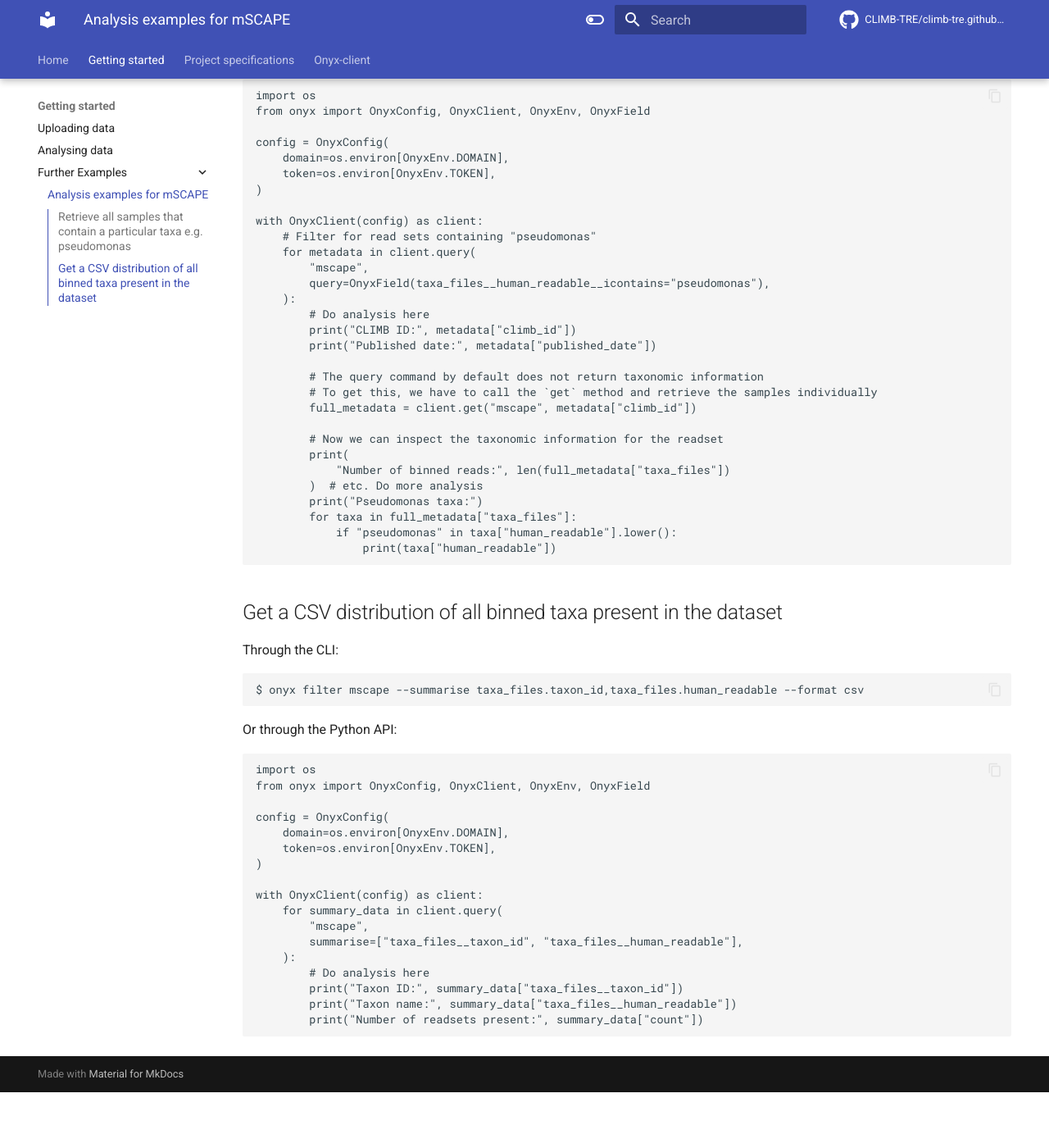
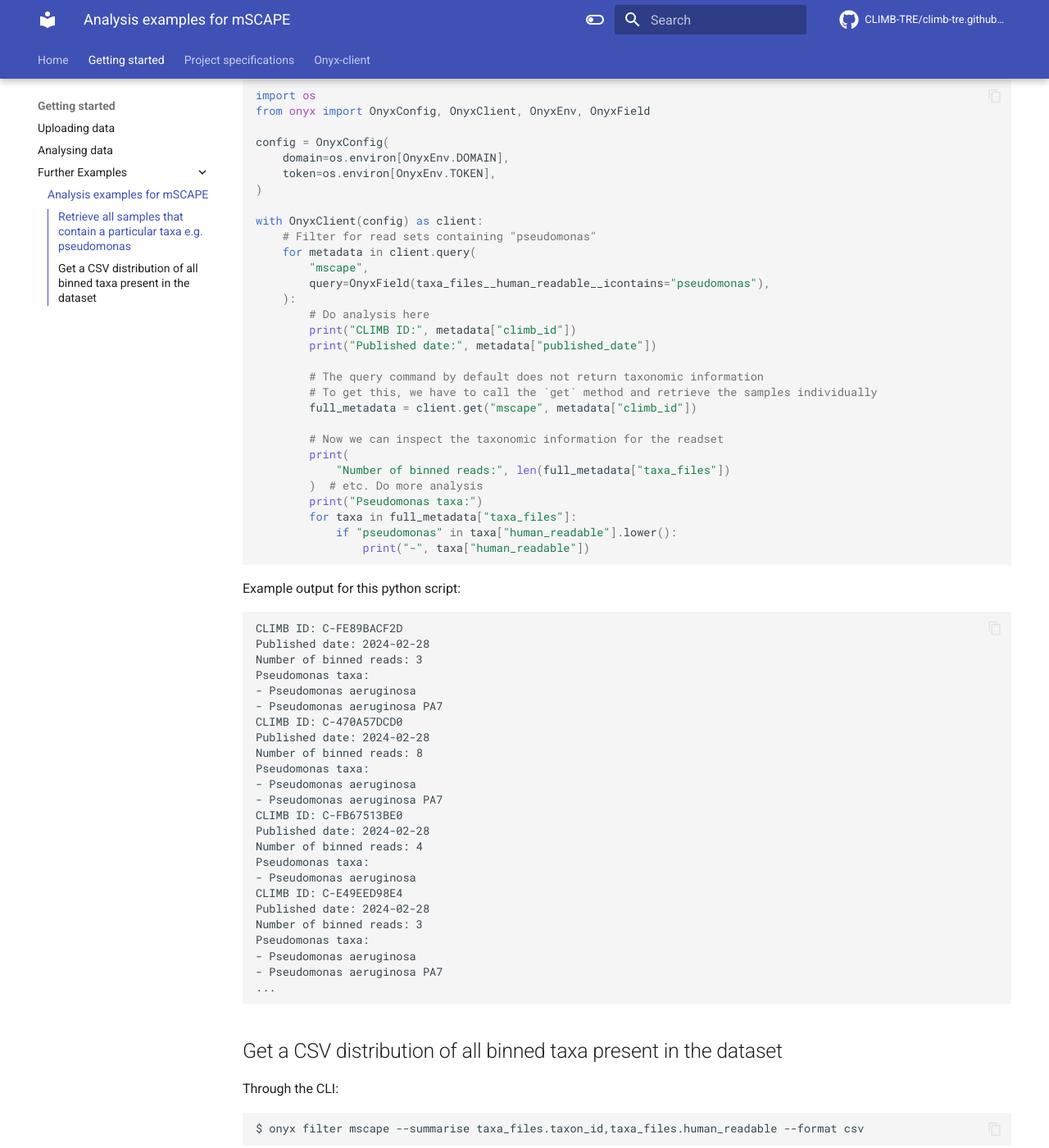
Before and after one commit to warrickball/climb-tre.github.io, an MkDocs documentation site: the page built from docs/mscape-examples.md, in a window 1280 px wide and 1400 px high, scrolled down 321 px. Shown: the whole window at 82% size. Built offline with MkDocs 1.6.1 and Material for MkDocs 9.7.7, drawn with Linux system fonts in a browser that asks for light colours; comment, search, counter and statistics services are not loaded; before the commit the page ends 1653 px from its top, so only the background shows below that; some of the changed text lies outside the part shown.

Commit message:
Updated mscape examples

````diff
--- a/docs/mscape-examples.md
+++ b/docs/mscape-examples.md
@@ -10,7 +10,7 @@
 
 Or through the Python API:
 
-```
+```python
 import os
 from onyx import OnyxConfig, OnyxClient, OnyxEnv, OnyxField
 
@@ -40,7 +40,35 @@
         print("Pseudomonas taxa:")
         for taxa in full_metadata["taxa_files"]:
             if "pseudomonas" in taxa["human_readable"].lower():
-                print(taxa["human_readable"])
+                print("-", taxa["human_readable"])
+```
+
+Example output for this python script:
+```
+CLIMB ID: C-FE89BACF2D
+Published date: 2024-02-28
+Number of binned reads: 3
+Pseudomonas taxa:
+- Pseudomonas aeruginosa
+- Pseudomonas aeruginosa PA7
+CLIMB ID: C-470A57DCD0
+Published date: 2024-02-28
+Number of binned reads: 8
+Pseudomonas taxa:
+- Pseudomonas aeruginosa
+- Pseudomonas aeruginosa PA7
+CLIMB ID: C-FB67513BE0
+Published date: 2024-02-28
+Number of binned reads: 4
+Pseudomonas taxa:
+- Pseudomonas aeruginosa
+CLIMB ID: C-E49EED98E4
+Published date: 2024-02-28
+Number of binned reads: 3
+Pseudomonas taxa:
+- Pseudomonas aeruginosa
+- Pseudomonas aeruginosa PA7
+...
 ```
 
 ## Get a CSV distribution of all binned taxa present in the dataset
@@ -53,7 +81,7 @@
 
 Or through the Python API:
 
-```
+```python
 import os
 from onyx import OnyxConfig, OnyxClient, OnyxEnv, OnyxField
 
@@ -72,3 +100,24 @@
         print("Taxon name:", summary_data["taxa_files__human_readable"])
         print("Number of readsets present:", summary_data["count"])
 ```
+
+Example output for this python script:
+
+```
+Taxon ID: 1304
+Taxon name: Streptococcus salivarius
+Number of readsets present: 22
+Taxon ID: 1305
+Taxon name: Streptococcus sanguinis
+Number of readsets present: 9
+Taxon ID: 1313
+Taxon name: Streptococcus pneumoniae
+Number of readsets present: 26
+Taxon ID: 1318
+Taxon name: Streptococcus parasanguinis
+Number of readsets present: 42
+Taxon ID: 1328
+Taxon name: Streptococcus anginosus
+Number of readsets present: 4
+...
+```
````
